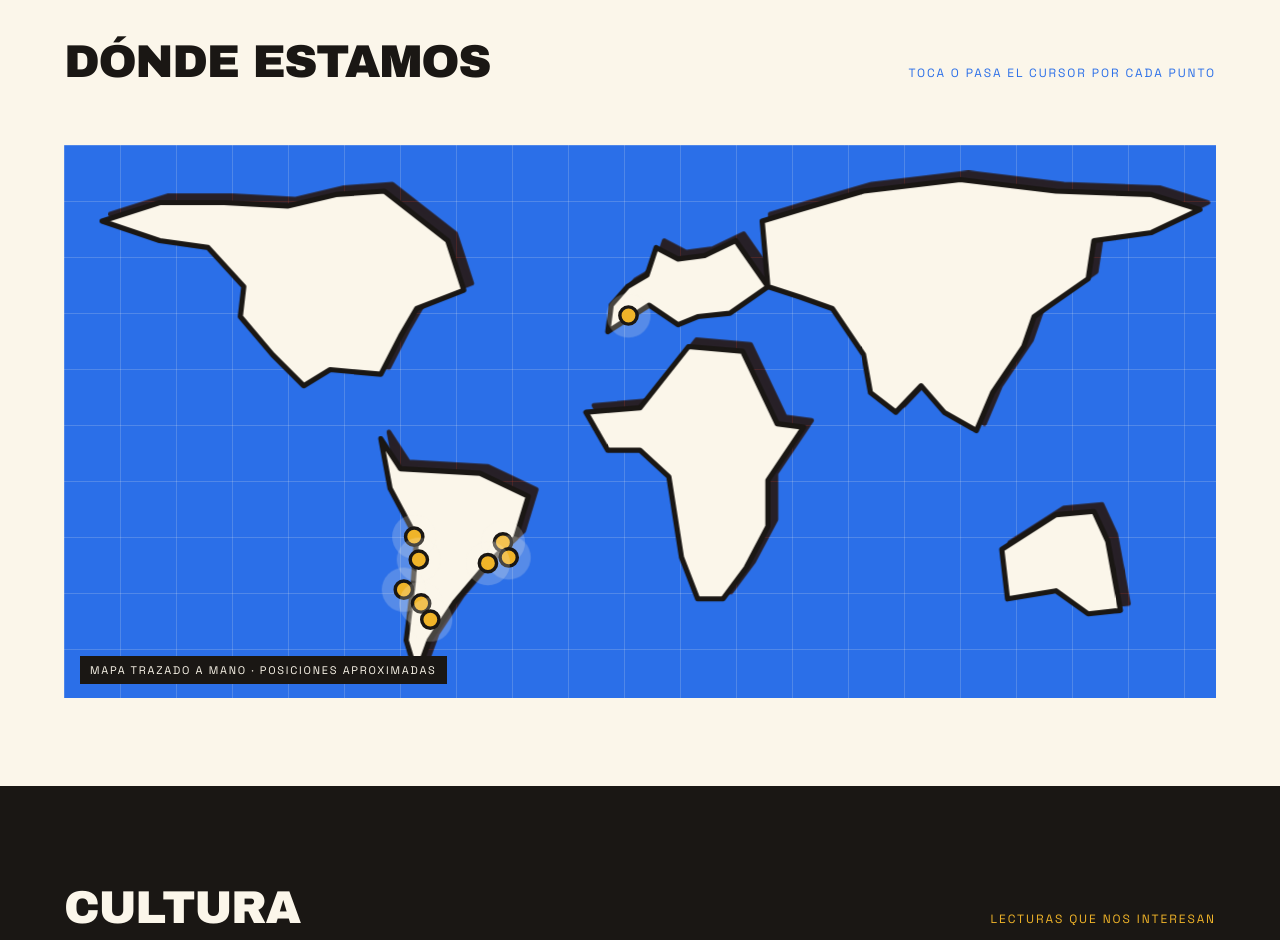
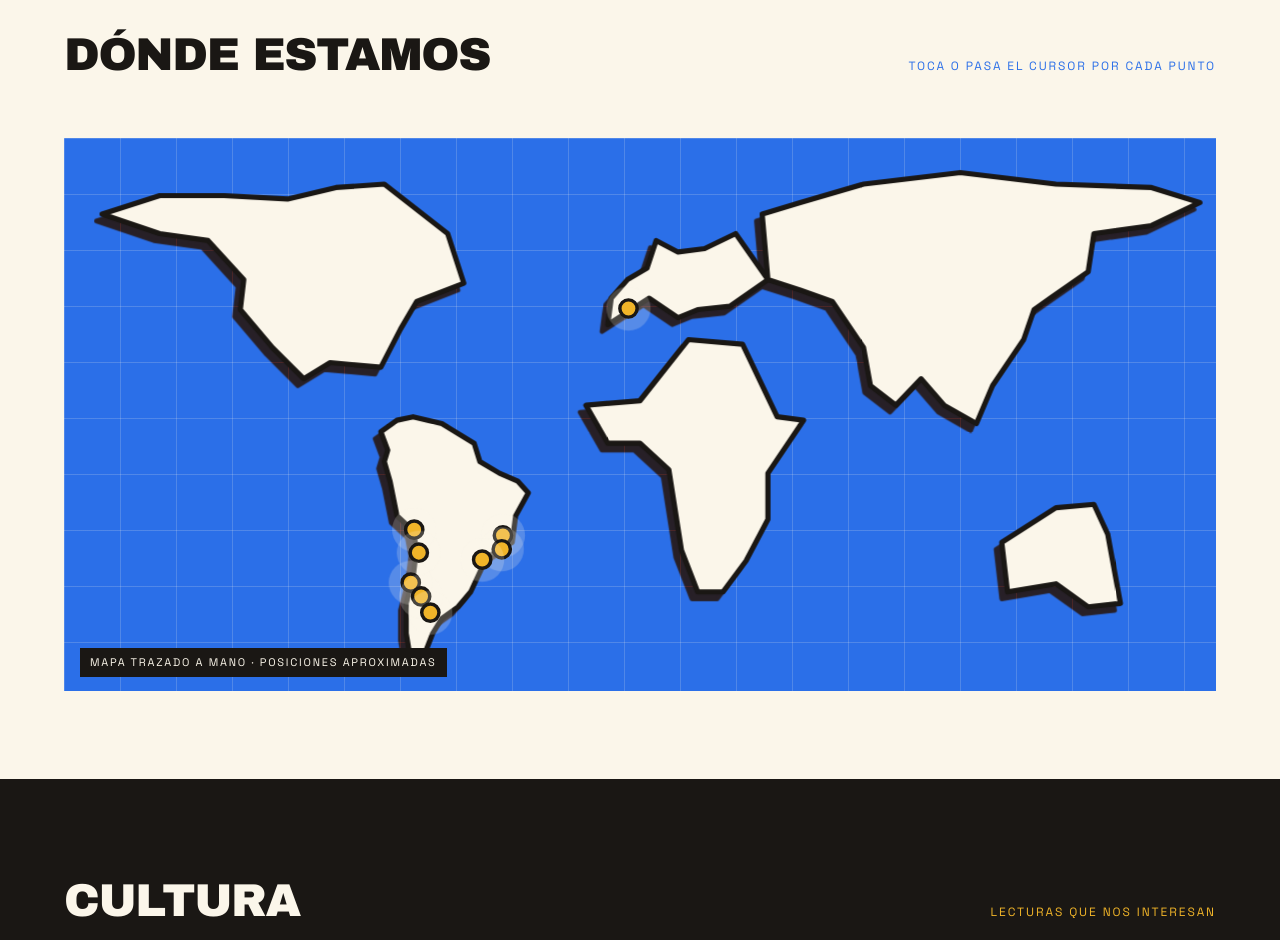
Before and after one commit to fernandamoralesaracena-stack/casamarx, a plain HTML site: page index.html in a window 1280 px wide. Shown: the part 1860-2800 px from the top of the page. Drawn offline with Linux system fonts and the light colour scheme.

Commit message:
Corrige la silueta de Sudamérica, la grilla de casas y el desfase de tinta del mapa
Co-Authored-By: Claude Opus 5 <noreply@anthropic.com>
Claude-Session: https://claude.ai/code/session_01WQ9NQLVaWadQLu6iSghT37

```diff
--- a/index.html
+++ b/index.html
@@ -99,9 +99,11 @@
   /* ---------- casas ---------- */
   .rejilla-casas {
     display: grid;
-    grid-template-columns: repeat(auto-fit, minmax(255px, 1fr));
+    grid-template-columns: repeat(3, minmax(0, 1fr));
     gap: 2px; background: var(--tinta); border: 2px solid var(--tinta);
   }
+  @media (max-width: 900px) { .rejilla-casas { grid-template-columns: repeat(2, minmax(0, 1fr)); } }
+  @media (max-width: 560px) { .rejilla-casas { grid-template-columns: 1fr; } }
   .casa {
     position: relative; overflow: hidden;
     display: block; text-decoration: none; color: var(--tinta);
@@ -123,7 +125,7 @@
   .marco-mapa { position: relative; width: 100%; aspect-ratio: 1000 / 480; background: var(--azul); overflow: hidden; }
   .cuadricula { position: absolute; inset: 0; background-image: linear-gradient(rgba(251,246,234,.18) 1px, transparent 1px), linear-gradient(90deg, rgba(251,246,234,.18) 1px, transparent 1px); background-size: 56px 56px; }
   .marco-mapa svg { position: absolute; inset: 0; width: 100%; height: 100%; }
-  .continentes-rojo { animation: desfase 10s ease-in-out infinite; }
+  .continentes-rojo { transform: translate(6px, -5px); animation: desfase 10s ease-in-out infinite; }
   .pin { cursor: pointer; }
   .pin .cabeza { transition: transform .2s cubic-bezier(.2,1.8,.3,1); transform-box: fill-box; transform-origin: center; }
   .pin:hover .cabeza, .pin:focus-visible .cabeza { transform: scale(1.55); }
@@ -159,7 +161,7 @@
 
   /* ---------- animaciones ---------- */
   @keyframes girar { to { transform: rotate(360deg) } }
-  @keyframes desfase { 0%, 100% { transform: translate(0, 0) } 50% { transform: translate(7px, -6px) } }
+  @keyframes desfase { 0%, 100% { transform: translate(6px, -5px) } 50% { transform: translate(-5px, 6px) } }
   @keyframes correr { from { transform: translateX(0) } to { transform: translateX(-50%) } }
   @keyframes onda { 0% { opacity: .6; transform: scale(.5) } 100% { opacity: 0; transform: scale(3) } }
 
@@ -303,7 +305,7 @@
       <defs>
         <g id="continentes">
           <path d="M33 66 L83 50 L139 50 L194 53 L236 43 L278 40 L333 83 L347 126 L306 142 L292 166 L275 199 L231 195 L208 209 L181 182 L153 149 L156 123 L125 89 L83 83 Z"/>
-          <path d="M275 255 L292 281 L361 285 L403 305 L392 341 L367 364 L339 397 L317 430 L306 460 L297 430 L303 381 L306 341 L283 298 Z"/>
+          <path d="M275 255 L289 245 L303 242 L328 248 L356 265 L361 281 L378 291 L394 298 L403 308 L392 328 L389 351 L367 364 L353 394 L342 407 L328 417 L320 430 L311 453 L302 460 L297 430 L297 404 L303 381 L306 357 L303 341 L289 328 L283 298 L278 281 L281 271 Z"/>
           <path d="M453 232 L500 228 L542 175 L589 179 L619 242 L642 245 L611 291 L611 331 L592 367 L572 394 L550 394 L536 358 L525 288 L500 265 L472 265 Z"/>
           <path d="M472 162 L475 139 L489 123 L506 113 L514 89 L533 99 L556 96 L583 83 L611 123 L578 146 L550 149 L533 156 L508 139 Z"/>
           <path d="M611 123 L639 132 L667 142 L694 182 L700 215 L722 232 L744 209 L764 232 L792 248 L806 215 L833 175 L842 149 L856 139 L889 116 L894 83 L944 76 L986 56 L944 43 L861 40 L778 30 L694 40 L639 56 L606 66 Z"/>
@@ -320,13 +322,13 @@
         <circle class="cabeza" r="7.5" fill="#F0B429" stroke="#1A1714" stroke-width="3"></circle>
         <g class="globo"><rect x="-82" y="-44" width="164" height="26" fill="#1A1714"></rect><text x="0" y="-26" text-anchor="middle" font-size="13" font-weight="700" fill="#FBF6EA">Belo Horizonte, Brasil</text></g>
       </a>
-      <a class="pin" href="https://instagram.com/casamarxrj" target="_blank" rel="noopener" transform="translate(386 358)">
+      <a class="pin" href="https://instagram.com/casamarxrj" target="_blank" rel="noopener" transform="translate(380 357)">
         <title>Río de Janeiro, Brasil</title>
         <circle class="onda" r="9" fill="#FBF6EA"></circle>
         <circle class="cabeza" r="7.5" fill="#F0B429" stroke="#1A1714" stroke-width="3"></circle>
         <g class="globo"><rect x="-82" y="-44" width="164" height="26" fill="#1A1714"></rect><text x="0" y="-26" text-anchor="middle" font-size="13" font-weight="700" fill="#FBF6EA">Río de Janeiro, Brasil</text></g>
       </a>
-      <a class="pin" href="https://instagram.com/casamarxsp" target="_blank" rel="noopener" transform="translate(368 363)">
+      <a class="pin" href="https://instagram.com/casamarxsp" target="_blank" rel="noopener" transform="translate(363 366)">
         <title>São Paulo, Brasil</title>
         <circle class="onda" r="9" fill="#FBF6EA"></circle>
         <circle class="cabeza" r="7.5" fill="#F0B429" stroke="#1A1714" stroke-width="3"></circle>
@@ -344,7 +346,7 @@
         <circle class="cabeza" r="7.5" fill="#F0B429" stroke="#1A1714" stroke-width="3"></circle>
         <g class="globo"><rect x="-72" y="-44" width="144" height="26" fill="#1A1714"></rect><text x="0" y="-26" text-anchor="middle" font-size="13" font-weight="700" fill="#FBF6EA">Antofagasta, Chile</text></g>
       </a>
-      <a class="pin" href="https://instagram.com/casacultural.marx.valparaiso" target="_blank" rel="noopener" transform="translate(295 386)">
+      <a class="pin" href="https://instagram.com/casacultural.marx.valparaiso" target="_blank" rel="noopener" transform="translate(301 386)">
         <title>Valparaíso, Chile</title>
         <circle class="onda" r="9" fill="#FBF6EA"></circle>
         <circle class="cabeza" r="7.5" fill="#F0B429" stroke="#1A1714" stroke-width="3"></circle>
```
